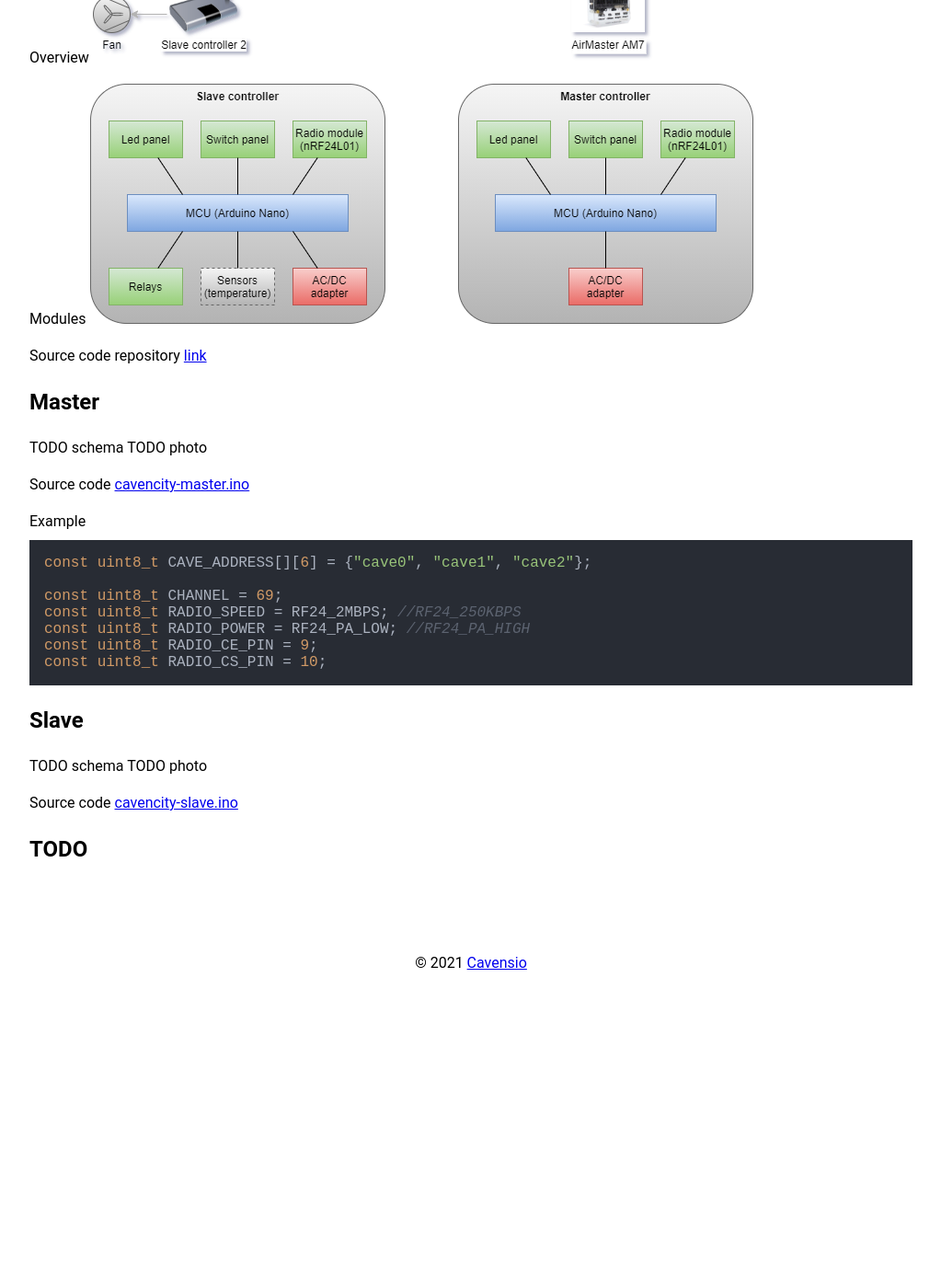
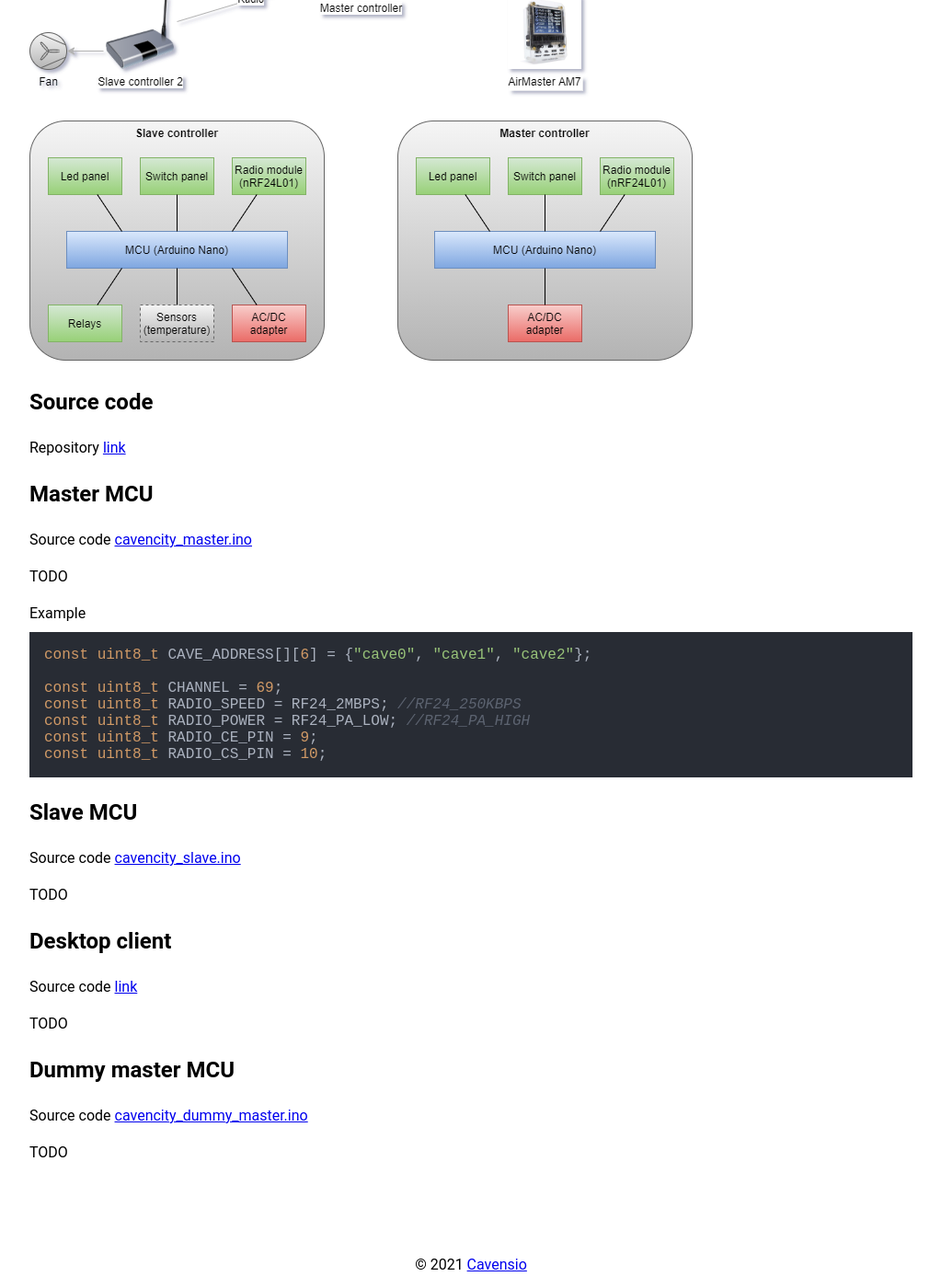
Before and after one commit to cavensio/cavensio.github.io, a Jekyll site: the page built from _posts/2021-05-06-cavencity.md, in a window 1280 px wide and 1400 px high, scrolled down 490 px. Shown: the whole window at 92% size, without its empty margins (128-1151 px from the left). Built offline with Jekyll 4.4.1, drawn with Linux system fonts in a browser that asks for light colours; nearby versions of some CDN libraries; before the commit the page ends 1562 px from its top, so only the background shows below that; some of the changed text lies outside the part shown.

Commit message:
added links

````diff
--- a/_posts/2021-05-06-cavencity.md
+++ b/_posts/2021-05-06-cavencity.md
@@ -2,30 +2,31 @@
 title: Cavencity
 tags: [Arduino, Radio, RF24]
 desc: Ventilation in a city apartment
-date: 2021-05-10
+date: 2021-05-23
 ---
 
 # Cavencity
 
 Ventilation in a city apartment.
 
-Overview
+##Overview
+
 ![Overview diagram](/resources/cavencity-diagram-overview.png)
 
-Modules
 ![Modules diagram](/resources/cavencity-diagram-modules.png)
 
-Source code repository [link](https://github.com/cavensio/cavencity)
+
+## Source code
+
+Repository [link](https://github.com/cavensio/cavencity)
 
 
-## Master
-
-TODO schema
-TODO photo
+## Master MCU
 
 Source code
-[cavencity-master.ino](https://github.com/cavensio/cavencity/blob/master/cavencity-master/cavencity-master.ino)
+[cavencity_master.ino](https://github.com/cavensio/cavencity/blob/master/cavencity_master/cavencity_master.ino)
 
+TODO
 
 Example
 
@@ -39,12 +40,23 @@ const uint8_t RADIO_CE_PIN = 9;
 const uint8_t RADIO_CS_PIN = 10;
 ```
 
-## Slave
-
-TODO schema
-TODO photo
+## Slave MCU
 
 Source code
-[cavencity-slave.ino](https://github.com/cavensio/cavencity/blob/master/cavencity-slave/cavencity-slave.ino)
+[cavencity_slave.ino](https://github.com/cavensio/cavencity/blob/master/cavencity_slave/cavencity_slave.ino)
 
-## TODO
+TODO
+
+## Desktop client
+
+Source code
+[link](https://github.com/cavensio/cavencity/tree/master/cavencity_desktop_client)
+
+TODO
+
+## Dummy master MCU
+
+Source code
+[cavencity_dummy_master.ino](https://github.com/cavensio/cavencity/blob/master/cavencity_master/cavencity_dummy_master.ino)
+
+TODO
````
Also changed, not shown: _posts/2021-05-08-dev-refs.md (+17 -2 lines).
